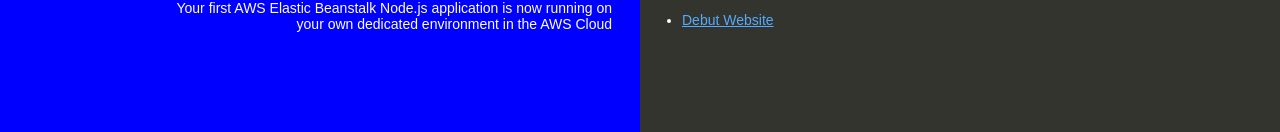
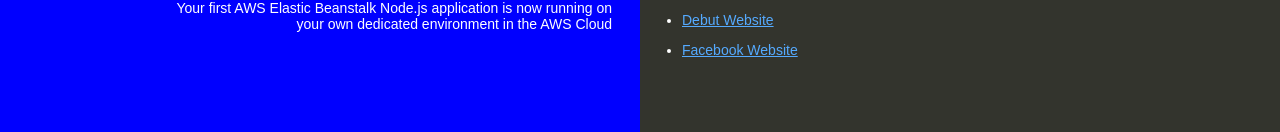
Before and after one commit to debutinfotechpvtltd/codecmmit, a website: page index.html in a window 1280 px wide. Shown: the part 295-427 px from the top of the page. Drawn offline with Linux system fonts and the light colour scheme.

Commit message:
Update index.html

```diff
--- a/index.html
+++ b/index.html
@@ -88,6 +88,7 @@
         <li><a href="http://docs.aws.amazon.com/elasticbeanstalk/latest/dg/create_deploy_nodejs_custom_container.html">Customizing and Configuring a Node.js Container </a></li>
         <li><a href="http://docs.aws.amazon.com/elasticbeanstalk/latest/dg/using-features.loggingS3.title.html">Working with Logs</a></li>
         <li><a href="https://www.debutinfotech.com/">Debut Website</a></li>
+        <li><a href="https://www.facebook.com/">Facebook Website</a></li>
       </ul>
     </div>
   </body>
```
